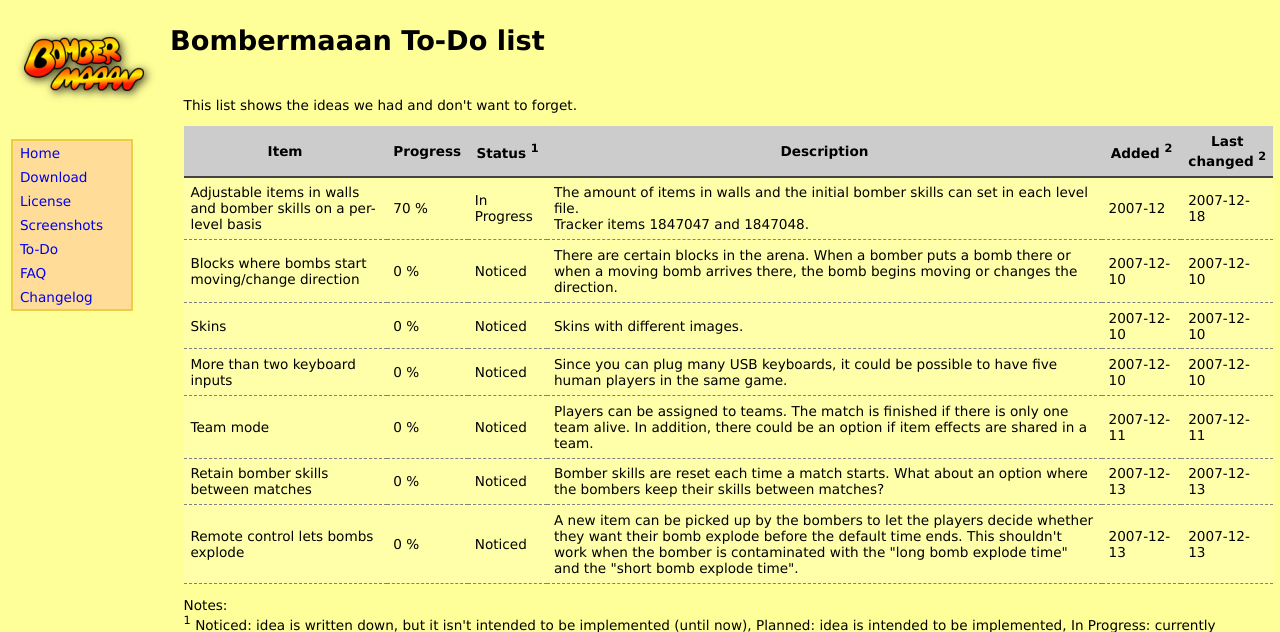
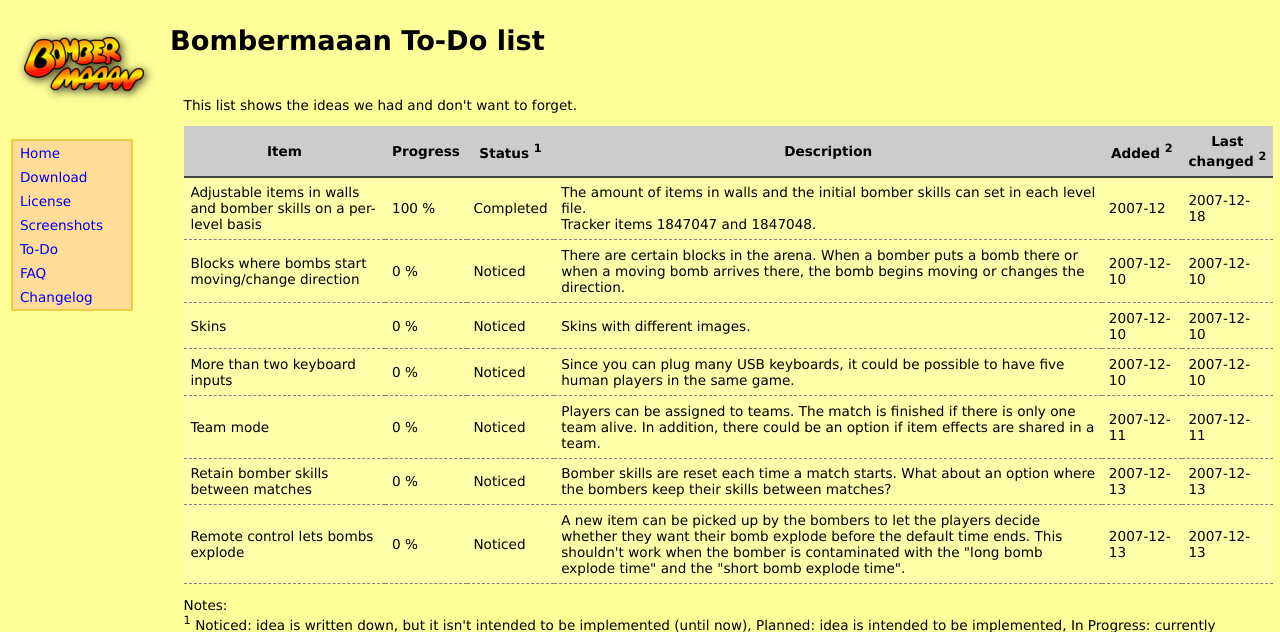
Before and after one commit to talregev/Bombermaaan, a PHP site: page /todo.php in a window 1280 px wide. Shown: the top 632 px of the page. Run offline with PHP 8.4, Linux system fonts and the light colour scheme.

Commit message:
Set items in walls/bomber skills to completed
git-svn-id: https://svn.code.sf.net/p/bombermaaan/code/trunk@117 7fe5b47a-8640-0410-b185-a85574715510

```diff
--- a/web/todo.php
+++ b/web/todo.php
@@ -29,8 +29,8 @@ This list shows the ideas we had and don't want to forget.
 
 <tr>
 <td>Adjustable items in walls and bomber skills on a per-level basis</td>
-<td>70 %</td>
-<td>In Progress</td>
+<td>100 %</td>
+<td>Completed</td>
 <td>The amount of items in walls and the initial bomber skills can set in each level file.<br />Tracker items 1847047 and 1847048.</td>
 <td>2007-12</td>
 <td>2007-12-18</td>
```
